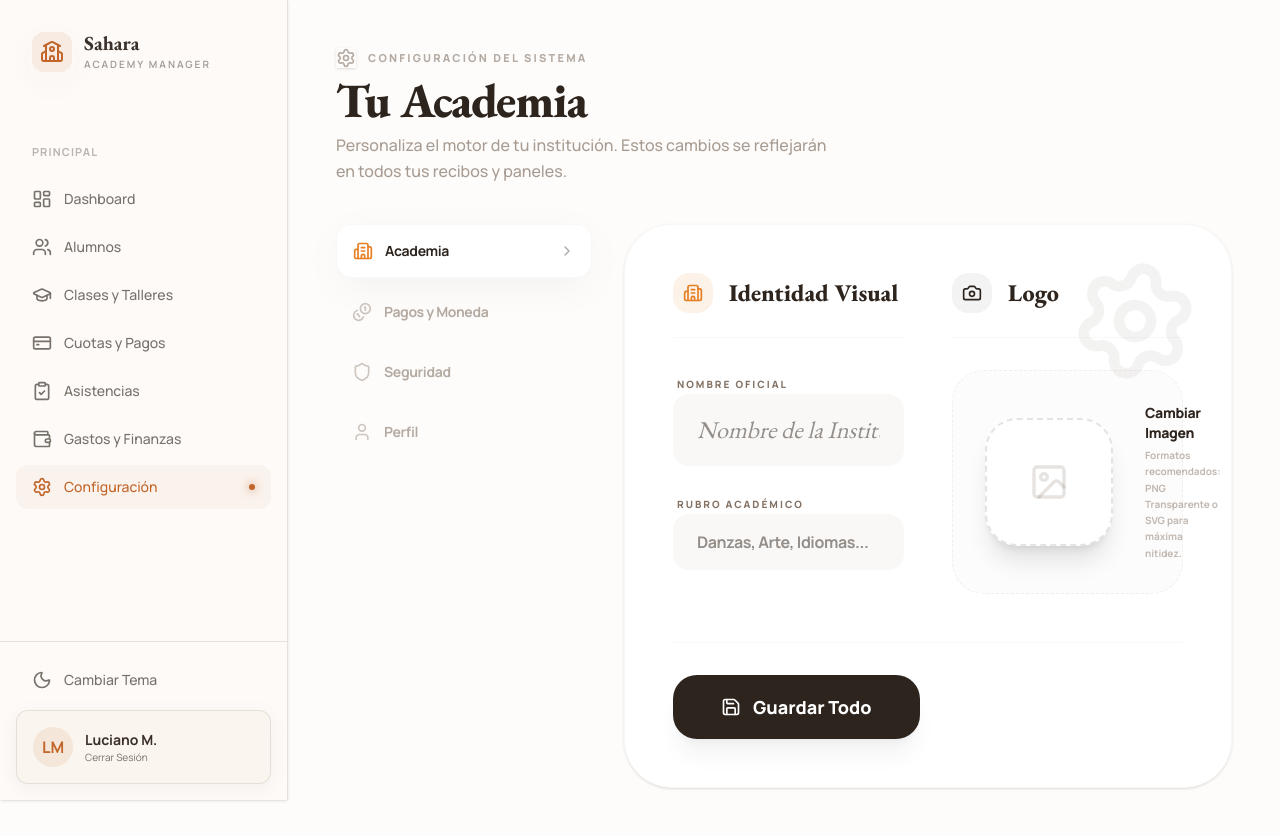
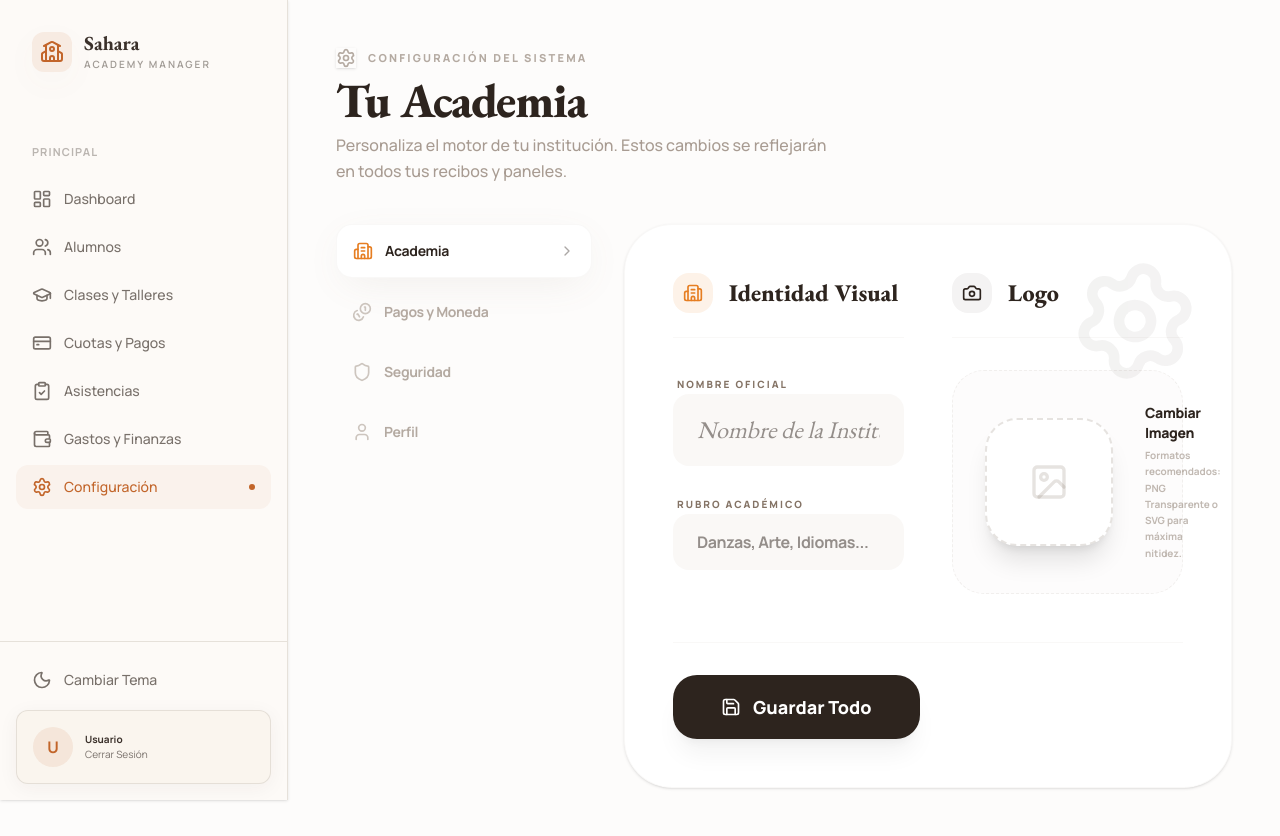
Before and after one commit to Lucianopdl/AcademyCRM-Sahara, a Next.js app: page /config in a window 1280 px wide. Built offline with nearby package versions, Linux system fonts and the light colour scheme; no server answers; the database is empty.

Commit message:
feat: implement dynamic user profile in sidebar and finalize multi-tenant isolation validation

```diff
--- a/src/components/sidebar.tsx
+++ b/src/components/sidebar.tsx
@@ -9,9 +9,6 @@ import {
   GraduationCap,
   CreditCard,
   Settings,
-  PlusCircle,
-  Menu,
-  ChevronRight,
   School,
   Moon,
   Sun,
@@ -19,7 +16,6 @@ import {
   Wallet
 } from "lucide-react";
 import { cn } from "@/lib/utils";
-import { Button } from "./ui/button";
 import { supabase } from "@/lib/supabase";
 
 const navItems = [
@@ -37,18 +33,35 @@ export function Sidebar() {
   const [academyName, setAcademyName] = useState("Sahara");
   const [rubro, setRubro] = useState("Academy Manager");
   const [logoUrl, setLogoUrl] = useState<string | null>(null);
-
   const [isDarkMode, setIsDarkMode] = useState(false);
+  const [userEmail, setUserEmail] = useState<string | null>(null);
 
   useEffect(() => {
-    // Check local storage or system preference
     const savedTheme = localStorage.getItem("theme");
     const prefersDark = window.matchMedia("(prefers-color-scheme: dark)").matches;
-
     if (savedTheme === "dark" || (!savedTheme && prefersDark)) {
       setIsDarkMode(true);
       document.documentElement.classList.add("dark");
     }
+
+    async function getUser() {
+      const { data: { user } } = await supabase.auth.getUser();
+      if (user) setUserEmail(user.email || null);
+    }
+    getUser();
+
+    async function fetchSettings() {
+      const { data, error } = await supabase
+        .from('settings')
+        .select('academy_name, category, logo_url')
+        .single();
+      if (data && !error) {
+        setAcademyName(data.academy_name || "Sahara");
+        setRubro(data.category || "Academy Manager");
+        setLogoUrl(data.logo_url);
+      }
+    }
+    fetchSettings();
   }, []);
 
   const toggleDarkMode = () => {
@@ -62,22 +75,6 @@ export function Sidebar() {
       localStorage.setItem("theme", "light");
     }
   };
-
-  useEffect(() => {
-    async function fetchSettings() {
-      const { data, error } = await supabase
-        .from('settings')
-        .select('academy_name, category, logo_url')
-        .single();
-
-      if (data && !error) {
-        setAcademyName(data.academy_name || "Sahara");
-        setRubro(data.category || "Academy Manager");
-        setLogoUrl(data.logo_url);
-      }
-    }
-    fetchSettings();
-  }, []);
 
   return (
     <aside className="hidden lg:flex w-72 bg-card border-r border-border h-screen flex-col sticky top-0 shadow-sm">
@@ -121,7 +118,7 @@ export function Sidebar() {
                 <span className="font-medium text-sm">{item.name}</span>
               </div>
               {isActive && (
-                <div className="w-1.5 h-1.5 bg-primary rounded-full shadow-[0_0_8px_rgba(194,101,42,0.8)]" />
+                <div className="w-1.5 h-1.5 bg-primary rounded-full" />
               )}
             </Link>
           );
@@ -129,16 +126,11 @@ export function Sidebar() {
       </nav>
 
       <div className="p-4 border-t border-border mt-auto">
-        {/* Toggle Theme */}
         <button
           onClick={toggleDarkMode}
           className="w-full flex items-center gap-3 px-4 py-3 rounded-lg text-secondary hover:bg-primary/5 hover:text-primary transition-all duration-300 mb-2 group"
         >
-          {isDarkMode ? (
-            <Sun className="w-5 h-5 group-hover:rotate-45 transition-transform duration-500" />
-          ) : (
-            <Moon className="w-5 h-5 group-hover:-rotate-12 transition-transform duration-500" />
-          )}
+          {isDarkMode ? <Sun className="w-5 h-5 transition-transform" /> : <Moon className="w-5 h-5 transition-transform" />}
           <span className="font-medium text-sm">Cambiar Tema</span>
         </button>
 
@@ -150,11 +142,11 @@ export function Sidebar() {
           className="w-full"
         >
           <div className="sahara-card p-4 flex items-center gap-3 bg-background group cursor-pointer hover:border-red-500/30 transition-all duration-300">
-            <div className="w-10 h-10 rounded-full bg-primary/10 flex items-center justify-center text-primary font-bold">
-              LM
+            <div className="w-10 h-10 rounded-full bg-primary/10 flex items-center justify-center text-primary font-bold uppercase">
+              {userEmail ? userEmail.charAt(0) : 'U'}
             </div>
             <div className="flex-1 overflow-hidden text-left">
-              <p className="text-sm font-bold text-foreground truncate">Luciano M.</p>
+              <p className="text-[10px] font-bold text-foreground truncate" title={userEmail || ''}>{userEmail || 'Usuario'}</p>
               <p className="text-[10px] text-secondary truncate">Cerrar Sesión</p>
             </div>
           </div>
```
